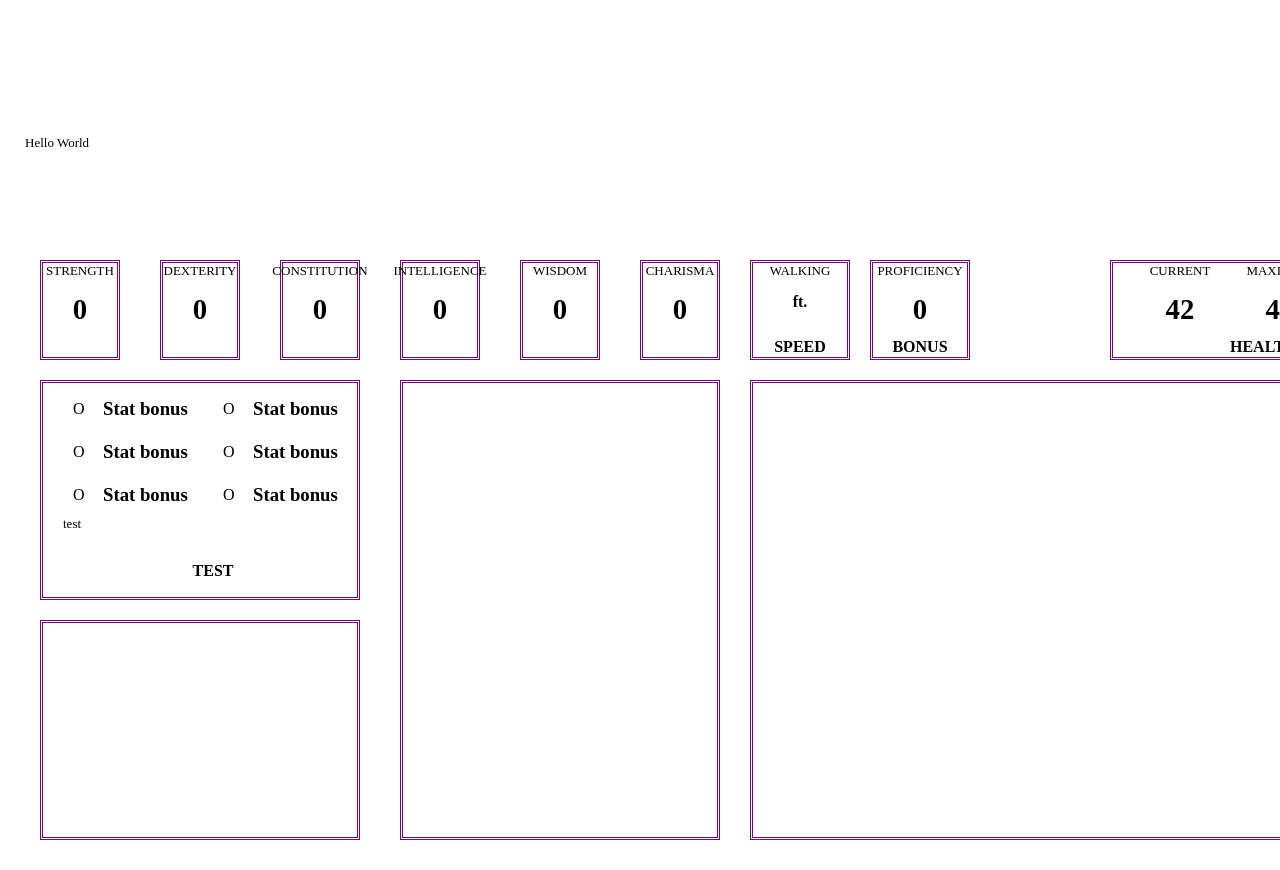
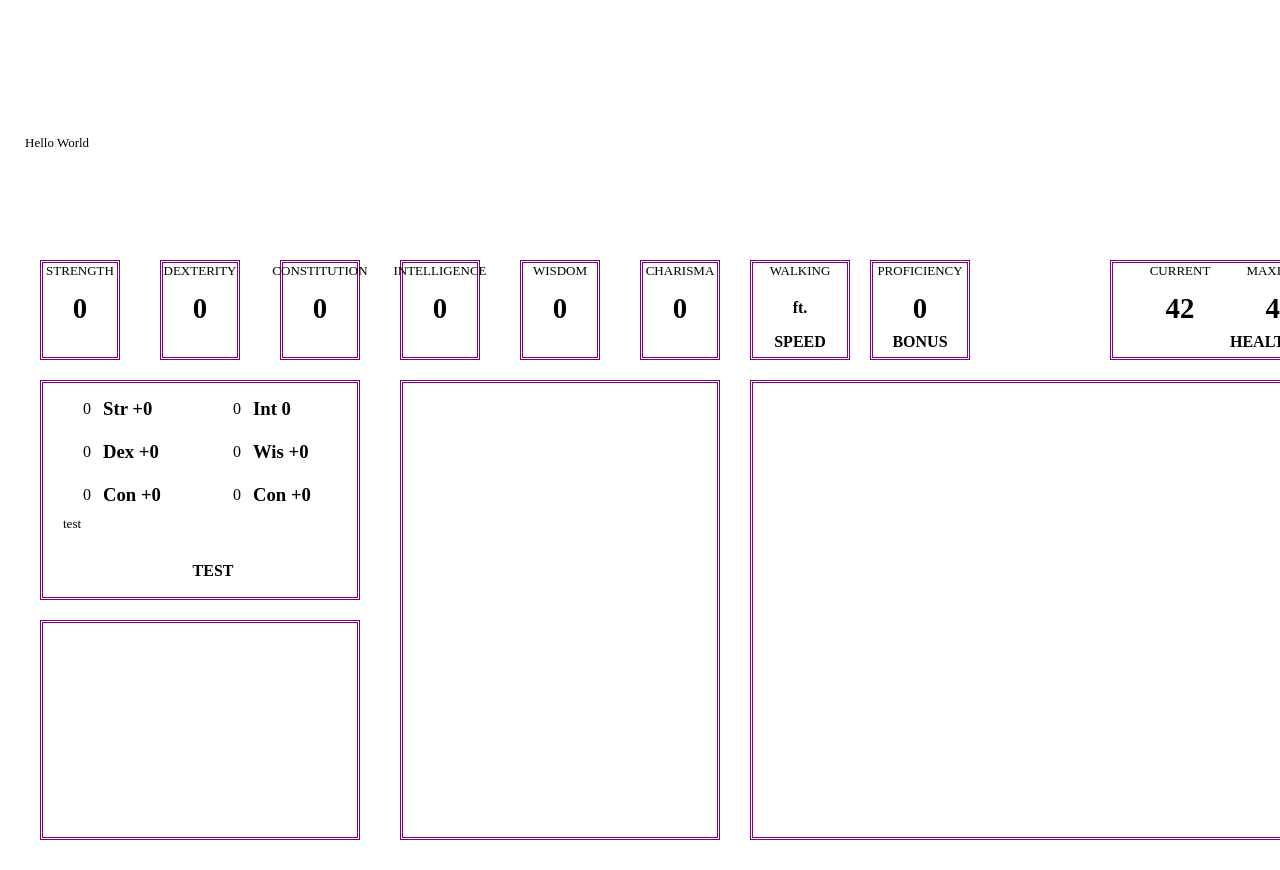
Before and after one commit to AndreaRose92/dnd-flatbase-frontend, a React (Create React App) app: page /1/1 in a window 1280 px wide. Shown: the top 870 px of the page. Built offline with nearby package versions, Linux system fonts and the light colour scheme; no server answers; a web font is replaced by a local one.

Commit message:
added basic logic for proficiency calculation

```diff
--- a/src/components/CharacterSheet.js
+++ b/src/components/CharacterSheet.js
@@ -17,6 +17,15 @@ export default function CharacterSheet() {
     },[])
 
     // console.log(character)
+    // const stats = {
+    //     str: character.str,
+    //     dex: character.dex,
+    //     con: character.con,
+    //     int: character.int,
+    //     wis: character.wis,
+    //     cha: character.cha
+    // }
+
 
     function statCalculation(num) {
         let modifier = Math.floor((num - 10) / 2)
@@ -35,6 +44,16 @@ export default function CharacterSheet() {
             return `-${bonus}`
         } else {return 0}
     }
+
+
+    function skillProficiency(prof, stat, lvl) {
+        // if proficient = true ? stat + proficiency : stat
+        let total
+        prof ? total = `+${parseInt(statCalculation(stat)) + parseInt(proficiencyBonus(lvl))}` : total = statCalculation(stat)
+        return total
+    }
+
+
 
     return (
         <CharacterWrapper>
@@ -145,35 +164,35 @@ export default function CharacterSheet() {
                 <HealthBox>
                     <div>
                         <div><p>CURRENT</p></div>
-                        <div><h2>42</h2></div>
+                        <div className="mid"><h2>42</h2></div>
                     </div>
                     <div>
                         <div><p>MAXIMUM</p></div>
-                        <div><h2>42</h2></div>
+                        <div className="mid"><h2>42</h2></div>
                         <div className="bottom">
                             <h4>{'HEALTH & STATUS'}</h4>
                         </div>
                     </div>
                     <div>
                         <div><p>TEMPORARY</p></div>
-                        <div><h2>42</h2></div>
+                        <div className="mid"><h2>42</h2></div>
                     </div>
                 </HealthBox>
                 <SavingThrow>
                     <div>
                         <div className="top">
-                            <div>O</div>
-                            <div><h3>Stat bonus</h3></div>
-                            <div>O</div>
-                            <div><h3>Stat bonus</h3></div>
-                            <div>O</div>
-                            <div><h3>Stat bonus</h3></div>
-                            <div>O</div>
-                            <div><h3>Stat bonus</h3></div>
-                            <div>O</div>
-                            <div><h3>Stat bonus</h3></div>
-                            <div>O</div>
-                            <div><h3>Stat bonus</h3></div>
+                            <div><div>0</div></div>
+                            <div><h3>{`Str ${skillProficiency(true, character.str, character.level)}`}</h3></div>
+                            <div><div>0</div></div>
+                            <div><h3>{`Int ${skillProficiency(false, character.int, character.level)}`}</h3></div>
+                            <div><div>0</div></div>
+                            <div><h3>{`Dex ${skillProficiency(true, character.dex, character.level)}`}</h3></div>
+                            <div><div>0</div></div>
+                            <div><h3>{`Wis ${skillProficiency(true, character.wis, character.level)}`}</h3></div>
+                            <div><div>0</div></div>
+                            <div><h3>{`Con ${skillProficiency(true, character.con, character.level)}`}</h3></div>
+                            <div><div>0</div></div>
+                            <div><h3>{`Con ${skillProficiency(true, character.cha, character.level)}`}</h3></div>
                         </div>
                         <div className="mid">
                             <p>
--- a/src/components/styles/CharacterSheetGrids.style.js
+++ b/src/components/styles/CharacterSheetGrids.style.js
@@ -30,11 +30,11 @@ const StatBox = styled.section`
   .mid {
     display: inline-flex;
     justify-content: center;
-    align-items: baseline;
+    align-items: center;
   }
 
   .bottom {
-    padding-top: 15px;
+    padding-top: 10px;
   }
 
 `
@@ -56,11 +56,11 @@ const AuxiliaryBox = styled.section`
   .mid {
     display: inline-flex;
     justify-content: center;
-    align-items: baseline;
+    align-items: center;
   }
 
   .bottom {
-    padding-top: 15px;
+    padding-top: 10px;
   }
 `
 
@@ -81,8 +81,14 @@ const HealthBox = styled.section`
     white-space: nowrap;
   }
 
+  .mid {
+    display: inline-flex;
+    justify-content: center;
+    align-items: center;
+  }
+
   .bottom {
-    padding-top: 15px;
+    padding-top: 10px;
   }
 `
 
```
